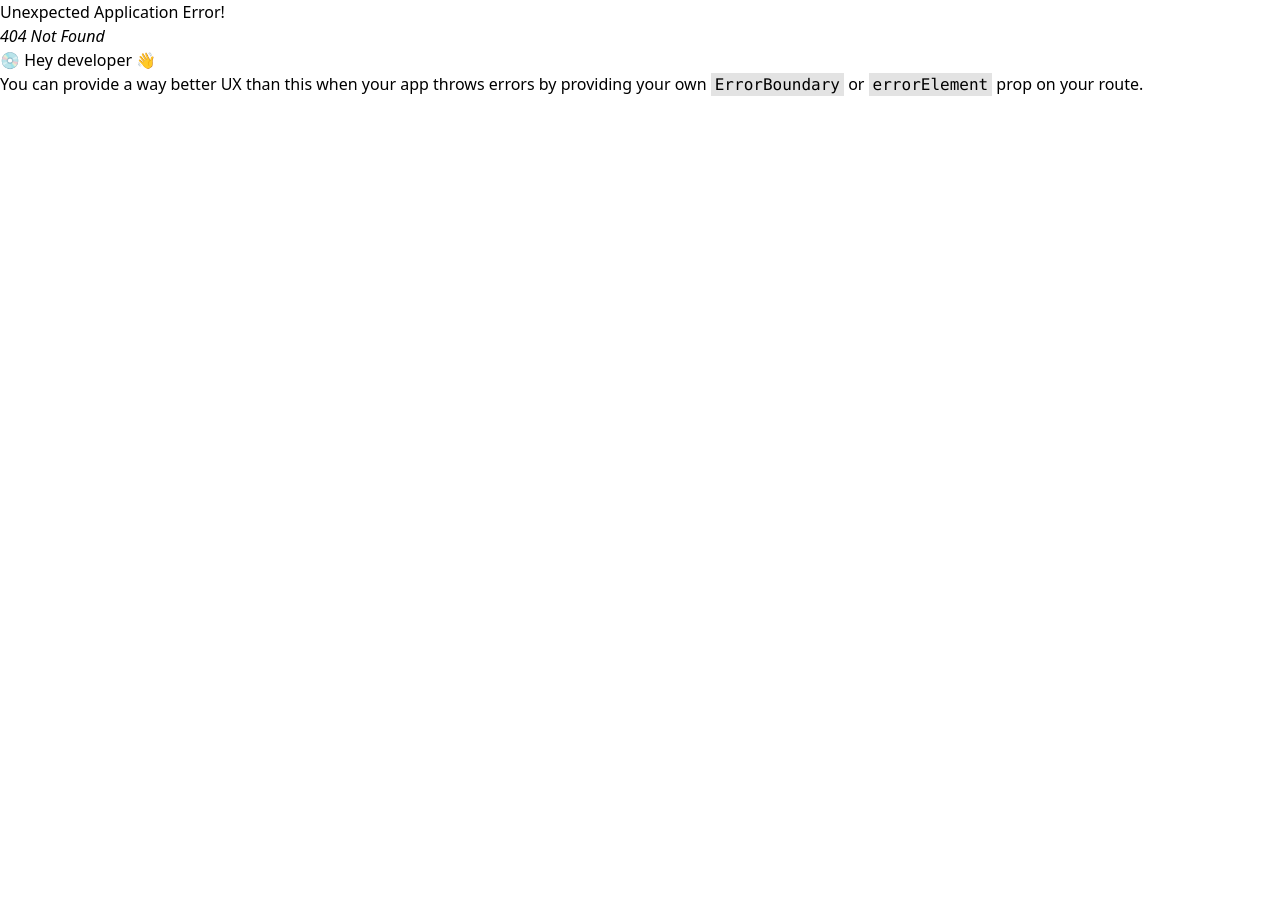
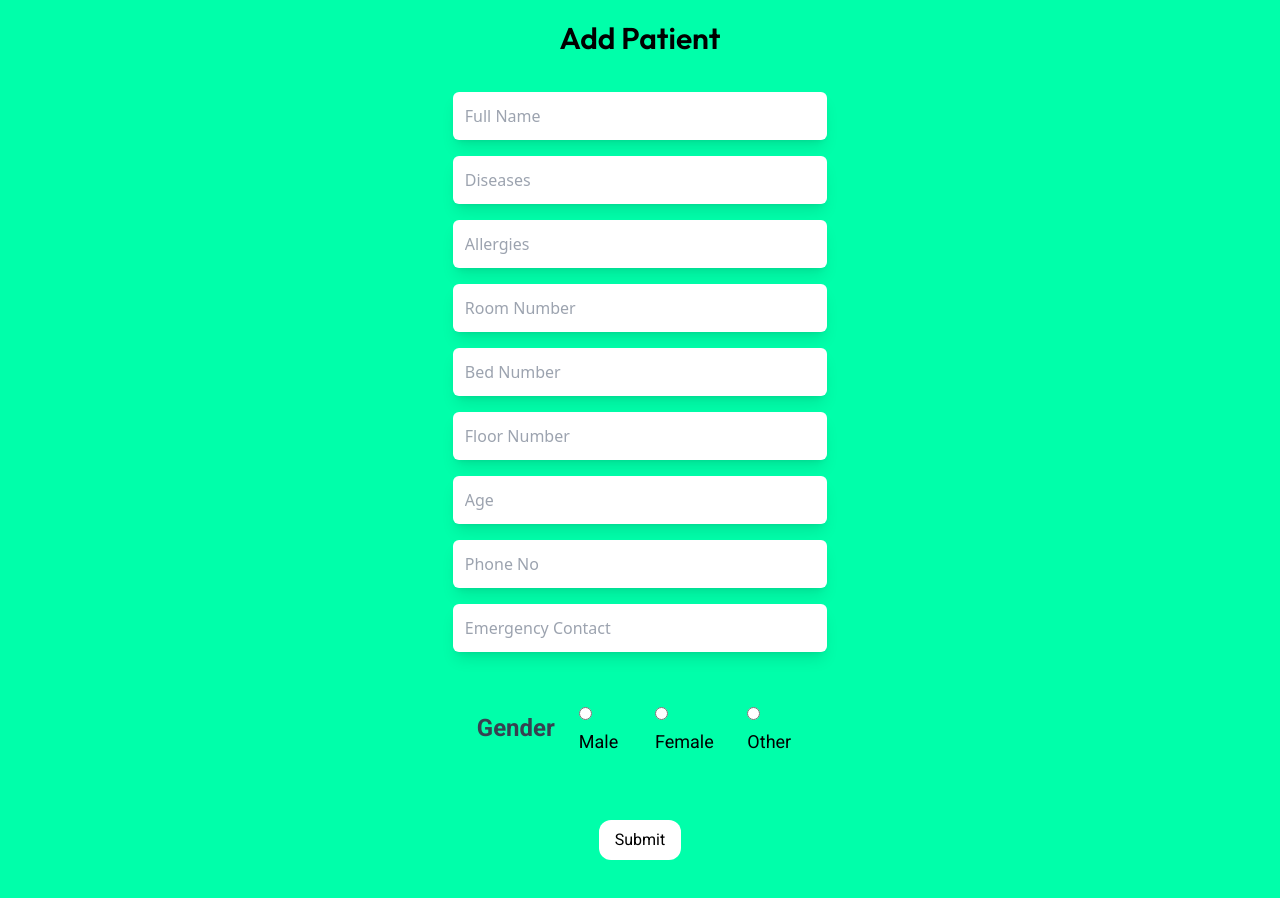
Before and after one commit to Irshad3786/HospitalFoodDelivery, a React (Vite) app in the folder frontend/: page /AddPatient in a window 1280 px wide. Before the commit this address had no page. Before the commit the page ends 800 px from the top, so only its background shows below. Built offline with nearby package versions, Linux system fonts and the light colour scheme.

Commit message:
added patient page

```diff
--- /dev/null
+++ b/frontend/src/pages/AddPatient.jsx
@@ -0,0 +1,62 @@
+import React, { useState } from 'react'
+import { Form } from 'react-router-dom'
+
+function AddPatient() {
+    const [Name , setName] = useState('')
+    const [Diseases , setDiseases] = useState('')
+    const [Allergies , setAllergies] = useState('')
+    const [RoomNumber , setRoomNumber] = useState('')
+    const [BedNumber , setBedNumber] = useState('')
+    const [FloorNumber , setFloorNumber] = useState('')
+    const [Age,setAge] = useState('')
+    const [PhoneNo , setPhoneNo] = useState('')
+    const [EmergencyContact ,setEmergencyContact] = useState('')
+    const [Gender , setGender] = useState('')
+
+    const PatientDataSubmit = ()=>{
+        console.log(Name,Diseases,Allergies,RoomNumber,BedNumber,FloorNumber,Age,PhoneNo,EmergencyContact,Gender);
+
+    }
+
+  return (
+    <div className='bg-[#00FFAA] w-[100%] h-[100%]'>
+        <div >
+            <h1 className='text-3xl font-outfit text-center p-5 font-semibold'>Add Patient</h1>
+            <div>
+
+
+            <Form onSubmit={PatientDataSubmit}>
+                <div className='flex flex-col justify-center items-center p-4 gap-4 '>
+                    <input type="text" placeholder='Full Name' className='p-3 rounded-md sm:w-[30%] shadow-lg' value={Name} onChange={(e)=>{setName(e.target.value)}} />
+                    <input type="text" placeholder='Diseases' className='p-3 rounded-md sm:w-[30%] shadow-lg' value={Diseases} onChange={(e)=>{setDiseases(e.target.value)}} />
+                    <input type="text" placeholder='Allergies' className='p-3 rounded-md sm:w-[30%] shadow-lg' value={Allergies} onChange={(e)=>{setAllergies(e.target.value)}} />
+                    <input type="number" placeholder='Room Number' className='p-3 rounded-md sm:w-[30%] shadow-lg' value={RoomNumber} onChange={(e)=>{setRoomNumber(e.target.value)}} />
+                    <input type="number" placeholder='Bed Number' className='p-3 rounded-md sm:w-[30%] shadow-lg' value={BedNumber} onChange={(e)=>{setBedNumber(e.target.value)}} />
+                    <input type="number" placeholder='Floor Number' className='p-3 rounded-md sm:w-[30%] shadow-lg' value={FloorNumber} onChange={(e)=>{setFloorNumber(e.target.value)}} />
+                    <input type="number" placeholder='Age' className='p-3 rounded-md sm:w-[30%] shadow-lg' value={Age} onChange={(e)=>{setAge(e.target.value)}} />
+                    <input type="text" placeholder='Phone No' className='p-3 rounded-md sm:w-[30%] shadow-lg' value={PhoneNo} onChange={(e)=>{setPhoneNo(e.target.value)}} />
+                    <input type="text" placeholder='Emergency Contact' className='p-3 rounded-md sm:w-[30%] shadow-lg' value={EmergencyContact} onChange={(e)=>{setEmergencyContact(e.target.value)}} />
+                    <div className='p-4 rounded-md sm:w-[30%] flex flex-col md:flex md:flex-row justify-center items-center'>
+                        <h1 className='p-2 font-roboto font-bold text-2xl text-gray-700'>Gender</h1>
+                        <label className='p-4 font-roboto text-lg '>
+                            <input type="radio"value="Male"checked={Gender === "Male"}onChange={(e) => setGender(e.target.value)}/>Male
+                        </label>
+                        <label className='p-4 font-roboto text-lg'>
+                            <input type="radio"value="Female"checked={Gender === "Female"}  onChange={(e) => setGender(e.target.value)}/>Female
+                        </label>
+                        <label className='p-4 font-roboto text-lg'>
+                            <input type="radio"value="Other"checked={Gender === "Other"}onChange={(e) => setGender(e.target.value)}/>Other
+                        </label>
+                    </div>
+                </div>
+                <div className='flex justify-center items-center p-4 pb-10'>
+                    <button className='bg-white px-4 py-2 rounded-xl hover:bg-slate-400 font-roboto'>Submit</button>
+                </div>
+            </Form>
+            </div>
+        </div>
+    </div>
+  )
+}
+
+export default AddPatient
--- /dev/null
+++ b/frontend/src/pages/CreateDiet.jsx
@@ -0,0 +1,9 @@
+import React from 'react'
+
+function CreateDiet() {
+  return (
+    <div>CreateDiet</div>
+  )
+}
+
+export default CreateDiet
--- a/frontend/src/pages/ManagerDashboard.jsx
+++ b/frontend/src/pages/ManagerDashboard.jsx
@@ -1,24 +1,45 @@
 import React from 'react'
+import { useNavigate } from 'react-router-dom'
 
 function ManagerDashboard() {
+
+    const Navigate = useNavigate()
+
+    const AddPatientFun =()=>{
+        Navigate('/AddPatient')
+    }
+
+    const CreateDietFun =()=>{
+        Navigate('/CreateDiet')
+    }
+
+    const PantryBoxFun =()=>{
+        Navigate('/PantryBox')
+    }
+
+    const TrackMealsFun=()=>{
+        Navigate('/TrackMeals')
+    }
+
+
   return (
     <div>
         <div className='bg-[#00FFAA] h-screen w-[100%] sm:h-screen '>
-            <div className='md:flex md:justify-center md:items-center md:gap-8 sm:flex'>
+            <div className='md:flex md:justify-center md:items-center md:gap-8 sm:flex border border-b-black'>
                 <div className='pt-6'><h1 className='font-outfit text-lg text-center font-semibold md:text-3xl md:p-6 '>Manager Dashboard</h1></div>
                 <div className='flex p-2 justify-between items-center md:gap-5 '>
-                    <div className='bg-white w-[48%]  rounded-lg flex justify-center items-center text-center '>
-                        <button className='font-roboto p-3 rounded-md flex justify-center items-center gap-3 text-sm font-semibold text-center md:w-40 '>Add Patient <svg xmlns="http://www.w3.org/2000/svg" width="24" height="24" viewBox="0 0 24 24"><path fill="currentColor" d="M18 20v-3h-3v-2h3v-3h2v3h3v2h-3v3zM3 21q-.825 0-1.412-.587T1 19V5q0-.825.588-1.412T3 3h14q.825 0 1.413.588T19 5v5h-2V8H3v11h13v2z"/></svg></button>
+                    <div className='bg-white w-[48%] rounded-lg hover:bg-slate-500  flex justify-center items-center text-center '>
+                        <button className='font-roboto p-3 rounded-md flex justify-center items-center hover:bg-slate-500 gap-3 text-sm font-semibold text-center md:w-40 ' onClick={AddPatientFun}>Add Patient <svg xmlns="http://www.w3.org/2000/svg" width="24" height="24" viewBox="0 0 24 24"><path fill="currentColor" d="M18 20v-3h-3v-2h3v-3h2v3h3v2h-3v3zM3 21q-.825 0-1.412-.587T1 19V5q0-.825.588-1.412T3 3h14q.825 0 1.413.588T19 5v5h-2V8H3v11h13v2z"/></svg></button>
                     </div>
-                    <div className='bg-white w-[48%]  rounded-lg flex justify-center items-center text-center'>
-                        <button className='font-roboto p-3 rounded-md flex justify-center items-center gap-3 text-sm font-semibold text-center md:w-40'> Create Diet <svg xmlns="http://www.w3.org/2000/svg" width="24" height="24" viewBox="0 0 512 512"><path fill="currentColor" d="M459.94 53.25a16.06 16.06 0 0 0-23.22-.56L424.35 65a8 8 0 0 0 0 11.31l11.34 11.32a8 8 0 0 0 11.34 0l12.06-12c6.1-6.09 6.67-16.01.85-22.38M399.34 90L218.82 270.2a9 9 0 0 0-2.31 3.93L208.16 299a3.91 3.91 0 0 0 4.86 4.86l24.85-8.35a9 9 0 0 0 3.93-2.31L422 112.66a9 9 0 0 0 0-12.66l-9.95-10a9 9 0 0 0-12.71 0"/><path fill="currentColor" d="M386.34 193.66L264.45 315.79A41.1 41.1 0 0 1 247.58 326l-25.9 8.67a35.92 35.92 0 0 1-44.33-44.33l8.67-25.9a41.1 41.1 0 0 1 10.19-16.87l122.13-121.91a8 8 0 0 0-5.65-13.66H104a56 56 0 0 0-56 56v240a56 56 0 0 0 56 56h240a56 56 0 0 0 56-56V199.31a8 8 0 0 0-13.66-5.65"/></svg>
+                    <div className='bg-white w-[48%] rounded-lg hover:bg-slate-500  flex justify-center items-center text-center'>
+                        <button className='font-roboto p-3 rounded-md flex justify-center items-center gap-3 text-sm font-semibold text-center md:w-40' onClick={CreateDietFun}> Create Diet <svg xmlns="http://www.w3.org/2000/svg" width="24" height="24" viewBox="0 0 512 512"><path fill="currentColor" d="M459.94 53.25a16.06 16.06 0 0 0-23.22-.56L424.35 65a8 8 0 0 0 0 11.31l11.34 11.32a8 8 0 0 0 11.34 0l12.06-12c6.1-6.09 6.67-16.01.85-22.38M399.34 90L218.82 270.2a9 9 0 0 0-2.31 3.93L208.16 299a3.91 3.91 0 0 0 4.86 4.86l24.85-8.35a9 9 0 0 0 3.93-2.31L422 112.66a9 9 0 0 0 0-12.66l-9.95-10a9 9 0 0 0-12.71 0"/><path fill="currentColor" d="M386.34 193.66L264.45 315.79A41.1 41.1 0 0 1 247.58 326l-25.9 8.67a35.92 35.92 0 0 1-44.33-44.33l8.67-25.9a41.1 41.1 0 0 1 10.19-16.87l122.13-121.91a8 8 0 0 0-5.65-13.66H104a56 56 0 0 0-56 56v240a56 56 0 0 0 56 56h240a56 56 0 0 0 56-56V199.31a8 8 0 0 0-13.66-5.65"/></svg>
                         </button>
                     </div>
                 </div>
 
                 <div className='flex p-2 justify-between items-center md:gap-5 '>
-                    <div className='bg-white w-[48%] rounded-lg   flex justify-center items-center text-center'><button className='font-roboto p-3 rounded-md flex justify-center items-center gap-3 text-sm font-semibold text-center md:w-40'>Pantry Box<svg xmlns="http://www.w3.org/2000/svg" width="26" height="26" viewBox="0 0 24 24"><path fill="currentColor" d="M10.67 13.02c-.22-.01-.44-.02-.67-.02c-2.42 0-4.68.67-6.61 1.82c-.88.52-1.39 1.5-1.39 2.53V20h9.26a6.96 6.96 0 0 1-.59-6.98"/><circle cx="10" cy="8" r="4" fill="currentColor"/><path fill="currentColor" d="M20.75 16c0-.22-.03-.42-.06-.63l1.14-1.01l-1-1.73l-1.45.49q-.48-.405-1.08-.63L18 11h-2l-.3 1.49q-.6.225-1.08.63l-1.45-.49l-1 1.73l1.14 1.01c-.03.21-.06.41-.06.63s.03.42.06.63l-1.14 1.01l1 1.73l1.45-.49q.48.405 1.08.63L16 21h2l.3-1.49q.6-.225 1.08-.63l1.45.49l1-1.73l-1.14-1.01c.03-.21.06-.41.06-.63M17 18c-1.1 0-2-.9-2-2s.9-2 2-2s2 .9 2 2s-.9 2-2 2"/></svg></button></div>
-                    <div className='bg-white w-[48%] rounded-lg   flex justify-center items-center text-center'><button className='font-roboto p-3 rounded-md flex justify-center items-center gap-3 text-sm font-semibold text-center md:w-40'>Track Meals <svg xmlns="http://www.w3.org/2000/svg" width="24" height="24" viewBox="0 0 24 24"><path fill="currentColor" d="M6 21q-.825 0-1.412-.587T4 19v-9q0-.475.213-.9t.587-.7l6-4.5q.525-.4 1.2-.4t1.2.4l6 4.5q.375.275.588.7T20 10v9q0 .825-.588 1.413T18 21zm4.5-3q.2 0 .35-.15t.15-.35V14q.625 0 1.063-.437T12.5 12.5V10q0-.2-.15-.35T12 9.5t-.35.15t-.15.35v2.5H11V10q0-.2-.15-.35t-.35-.15t-.35.15T10 10v2.5h-.5V10q0-.2-.15-.35T9 9.5t-.35.15t-.15.35v2.5q0 .625.438 1.063T10 14v3.5q0 .2.15.35t.35.15m4 0q.2 0 .35-.15t.15-.35v-7.35q0-.275-.187-.462T14.35 9.5q-.675 0-1.012.625T13 11.5v2q0 .4.363.563T14 14.5v3q0 .2.15.35t.35.15"/></svg></button></div>
+                    <div className='bg-white w-[48%] rounded-lg hover:bg-slate-500  flex justify-center items-center text-center'><button className='font-roboto p-3 rounded-md flex justify-center items-center gap-3 text-sm font-semibold text-center md:w-40' onClick={PantryBoxFun}>Pantry Box<svg xmlns="http://www.w3.org/2000/svg" width="26" height="26" viewBox="0 0 24 24"><path fill="currentColor" d="M10.67 13.02c-.22-.01-.44-.02-.67-.02c-2.42 0-4.68.67-6.61 1.82c-.88.52-1.39 1.5-1.39 2.53V20h9.26a6.96 6.96 0 0 1-.59-6.98"/><circle cx="10" cy="8" r="4" fill="currentColor"/><path fill="currentColor" d="M20.75 16c0-.22-.03-.42-.06-.63l1.14-1.01l-1-1.73l-1.45.49q-.48-.405-1.08-.63L18 11h-2l-.3 1.49q-.6.225-1.08.63l-1.45-.49l-1 1.73l1.14 1.01c-.03.21-.06.41-.06.63s.03.42.06.63l-1.14 1.01l1 1.73l1.45-.49q.48.405 1.08.63L16 21h2l.3-1.49q.6-.225 1.08-.63l1.45.49l1-1.73l-1.14-1.01c.03-.21.06-.41.06-.63M17 18c-1.1 0-2-.9-2-2s.9-2 2-2s2 .9 2 2s-.9 2-2 2"/></svg></button></div>
+                    <div className='bg-white w-[48%] rounded-lg  hover:bg-slate-500 flex justify-center items-center text-center'><button className='font-roboto p-3 rounded-md flex justify-center items-center gap-3 text-sm font-semibold text-center md:w-40' onClick={TrackMealsFun}>Track Meals <svg xmlns="http://www.w3.org/2000/svg" width="24" height="24" viewBox="0 0 24 24"><path fill="currentColor" d="M6 21q-.825 0-1.412-.587T4 19v-9q0-.475.213-.9t.587-.7l6-4.5q.525-.4 1.2-.4t1.2.4l6 4.5q.375.275.588.7T20 10v9q0 .825-.588 1.413T18 21zm4.5-3q.2 0 .35-.15t.15-.35V14q.625 0 1.063-.437T12.5 12.5V10q0-.2-.15-.35T12 9.5t-.35.15t-.15.35v2.5H11V10q0-.2-.15-.35t-.35-.15t-.35.15T10 10v2.5h-.5V10q0-.2-.15-.35T9 9.5t-.35.15t-.15.35v2.5q0 .625.438 1.063T10 14v3.5q0 .2.15.35t.35.15m4 0q.2 0 .35-.15t.15-.35v-7.35q0-.275-.187-.462T14.35 9.5q-.675 0-1.012.625T13 11.5v2q0 .4.363.563T14 14.5v3q0 .2.15.35t.35.15"/></svg></button></div>
                 </div>
             </div>
         </div>
--- /dev/null
+++ b/frontend/src/pages/Pantry.jsx
@@ -0,0 +1,9 @@
+import React from 'react'
+
+function Pantry() {
+  return (
+    <div>Pantry</div>
+  )
+}
+
+export default Pantry
--- /dev/null
+++ b/frontend/src/pages/TrackMeals.jsx
@@ -0,0 +1,9 @@
+import React from 'react'
+
+function TrackMeals() {
+  return (
+    <div>TrackMeals</div>
+  )
+}
+
+export default TrackMeals
```
Also changed, not shown: frontend/src/App.jsx (+20 -0 lines).
